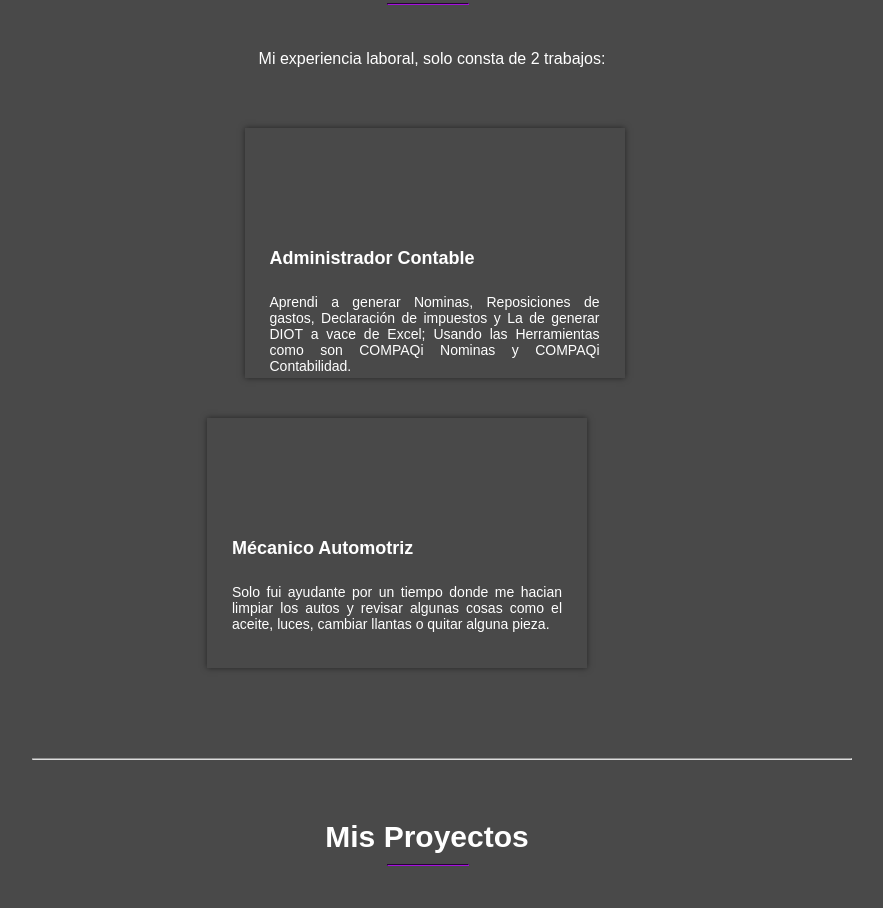
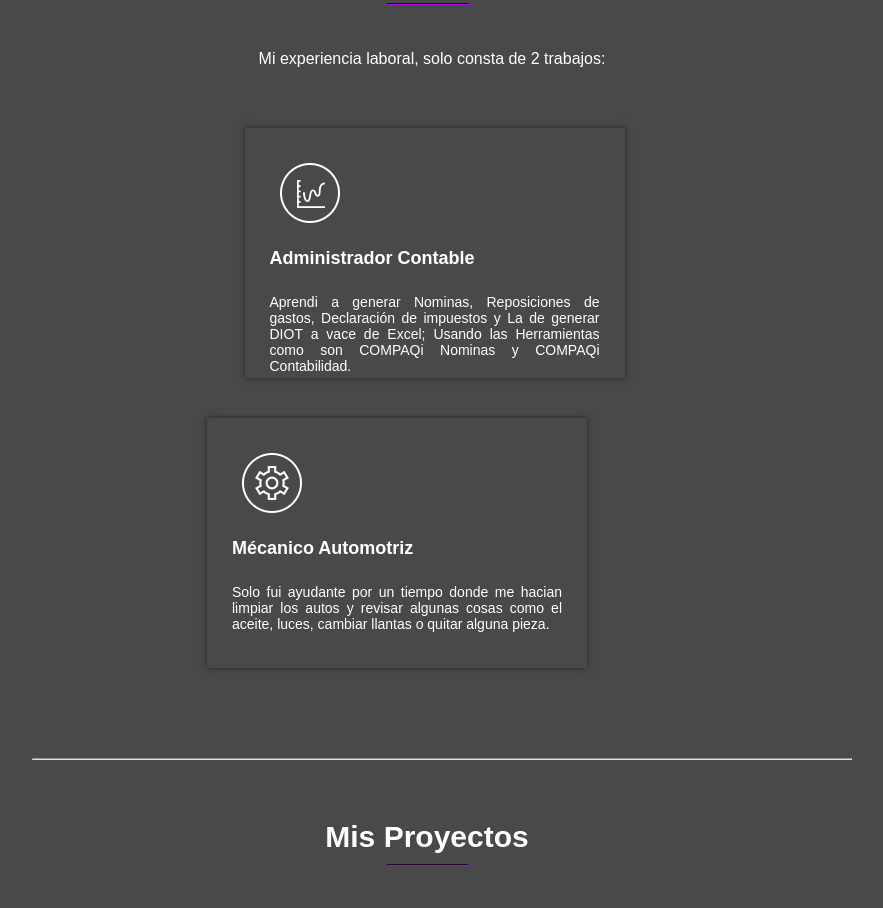
Before and after one commit to alejandromaya/CVProyecto, a plain HTML site: page index.html in a window 1280 px wide. Shown: the part 2060-2968 px from the top of the page, without its empty margins (333-1216 px from the left). Drawn offline with Linux system fonts and the light colour scheme; a script that the page names is missing; files whose address does not match are found by name.

Commit message:
Cambio v6

```diff
--- a/Proyecto/css/explaboral.css
+++ b/Proyecto/css/explaboral.css
@@ -15,7 +15,7 @@
     cursor: pointer;
     box-shadow: 0 0 6px 0 rgba(0, 0, 0, .5);
     float: left;
-    background-image: url('Proyecto/img/fourth-white-icon.png');
+    background-image: url('/Proyecto/img/fourth-white-icon.png');
     background-repeat: no-repeat;
     background-position-x: 35px;
     background-position-y: 35px;
@@ -46,7 +46,7 @@
     transition: .5s;
 }
 .Administrador_Contable:hover{
-    background-image: url('Proyecto/img/fourth-main-icon.png');
+    background-image: url('/Proyecto/img/fourth-main-icon.png');
 }
 
 .Mécanico {
@@ -58,7 +58,7 @@
     cursor: pointer;
     box-shadow: 0 0 6px 0 rgba(0, 0, 0, .5);
     float: left;
-    background-image: url('Proyecto/img/third-white-icon.png');
+    background-image: url('/Proyecto/img/third-white-icon.png');
     background-repeat: no-repeat;
     background-position-x: 35px;
     background-position-y: 35px;
@@ -89,5 +89,5 @@
     transition: .5s;
 }
 .Mécanico:hover{
-    background-image: url('Proyecto/img/third-main-icon.png');
+    background-image: url('/Proyecto/img/third-main-icon.png');
 }
```
